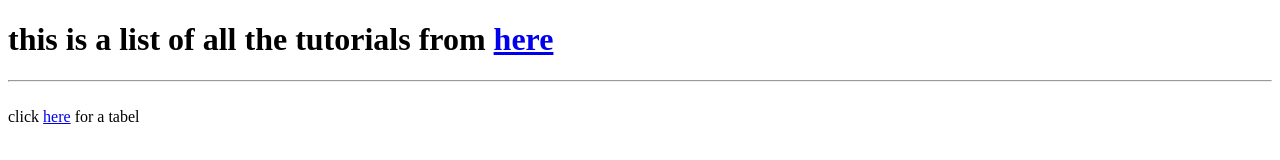
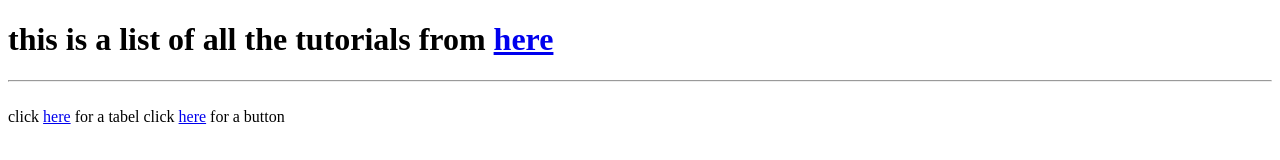
Before and after one commit to Latinorth/Latinorth.github.io, a plain HTML site: page index.html in a window 1280 px wide. Drawn offline with Linux system fonts and the light colour scheme.

Commit message:
Update index.html

```diff
--- a/index.html
+++ b/index.html
@@ -10,7 +10,8 @@
         <h1>this is a list of all the tutorials from <a href="https://www.youtube.com/watch?v=HGTJBPNC-Gw">here</a></h1>
         <hr>
         <br>
-        click <a href="tabel.html" target=_self title="go to home">here</a> for a tabel
+        click <a href="tabel.html" target=_self title="go to table">here</a> for a tabel
+        click <a href="button.html" target=_self title="go to button">here</a> for a button
         <br>
     </body>
 </html>
```
